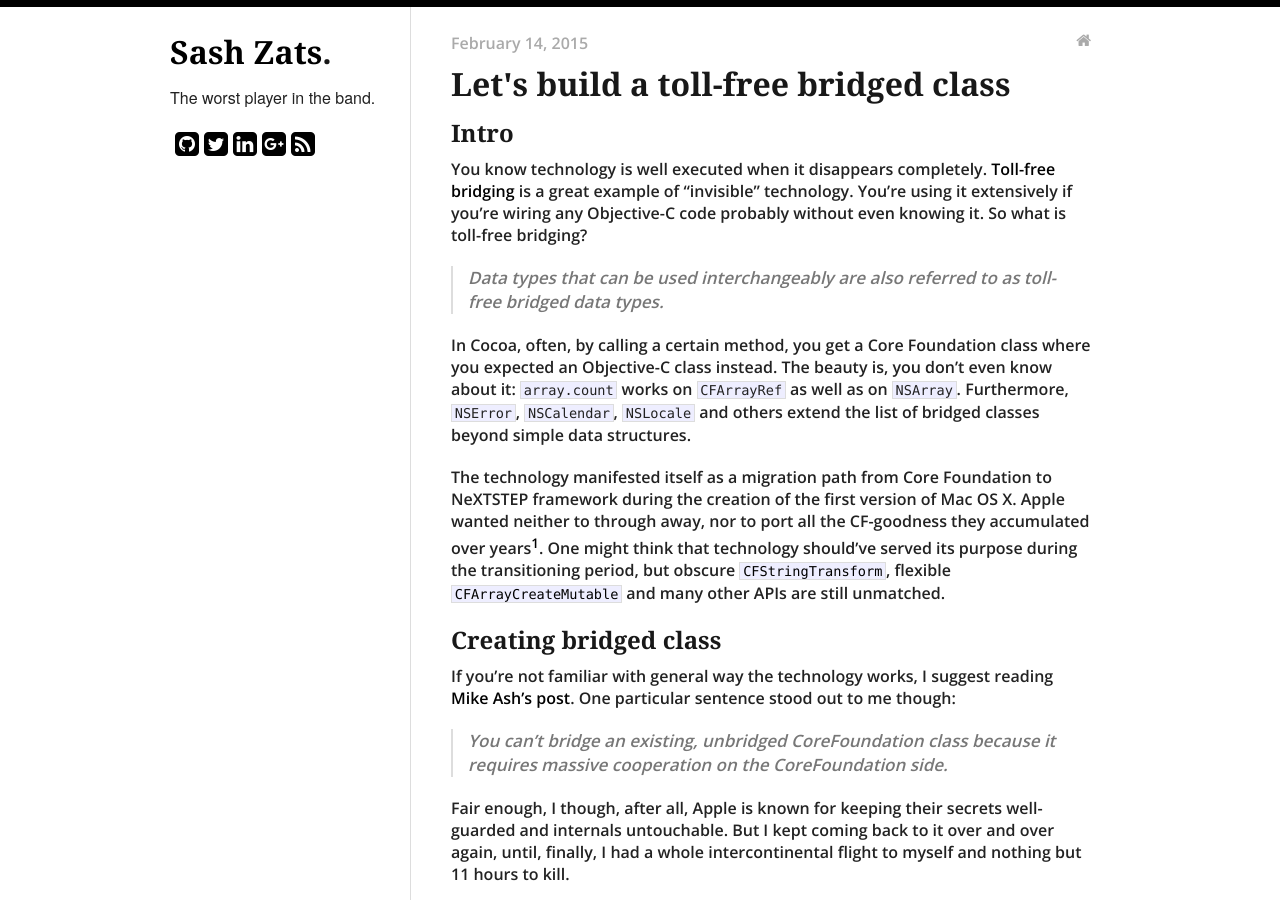
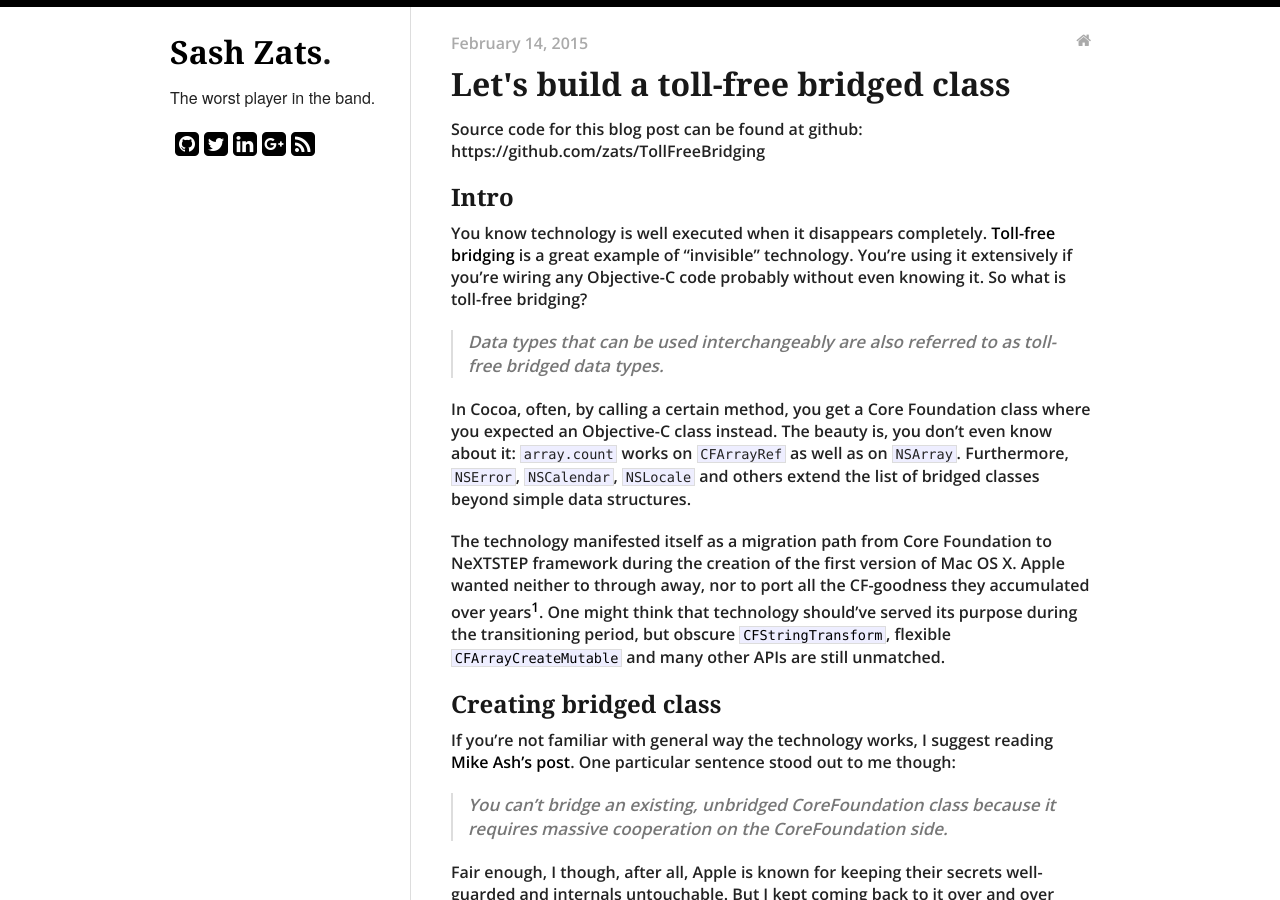
Before and after one commit to zats/zats.github.io, a Jekyll site: the page built from _posts/2015-02-14-lets-build-tollfree-bridged-class.markdown, in a window 1280 px wide and 900 px high. Built offline with Jekyll 4.4.1, drawn with Linux system fonts in a browser that asks for light colours; nearby versions of some CDN libraries; Markdown is read by kramdown in place of the engine named in the settings.

Commit message:
Added link to the github project

```diff
--- a/_posts/2015-02-14-lets-build-tollfree-bridged-class.markdown
+++ b/_posts/2015-02-14-lets-build-tollfree-bridged-class.markdown
@@ -5,6 +5,8 @@ categories: []
 tags: []
 published: True
 ---
+
+Source code for this blog post can be found at github: https://github.com/zats/TollFreeBridging
 
 ## Intro
 
```
